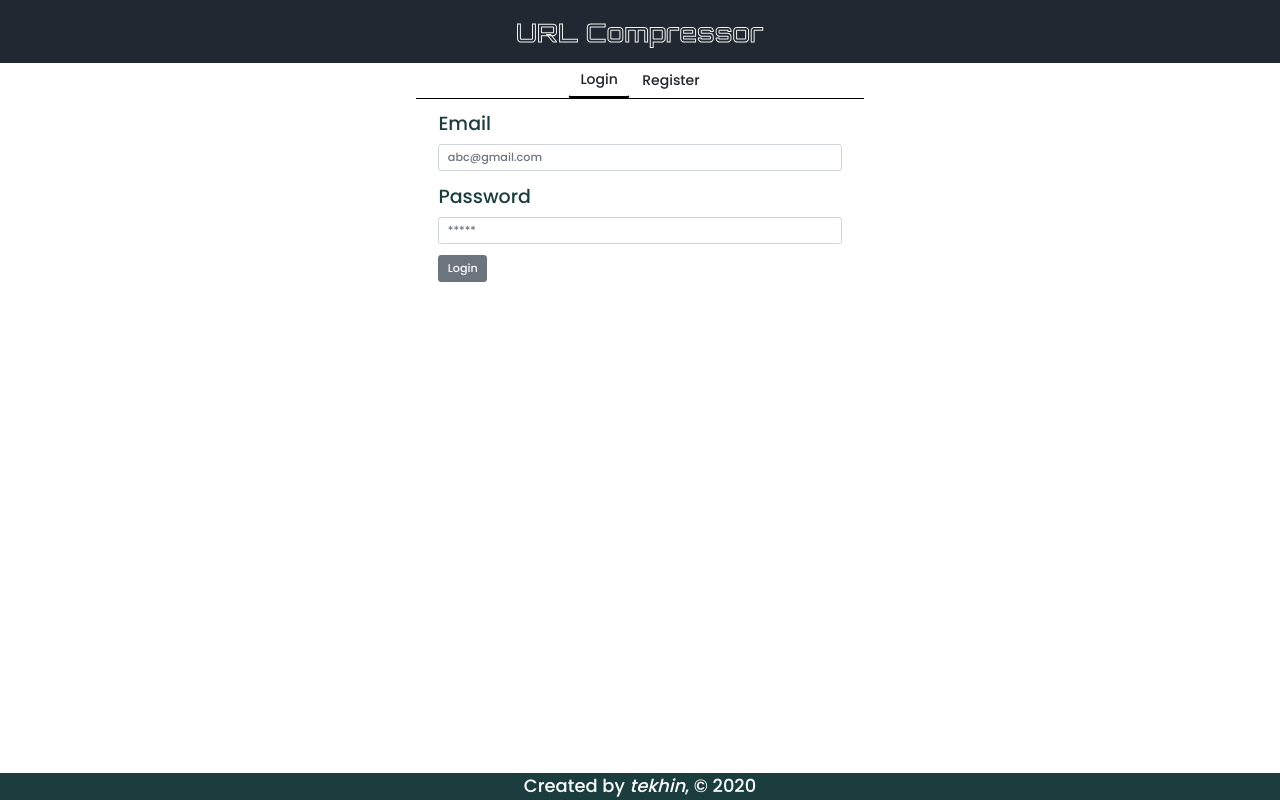
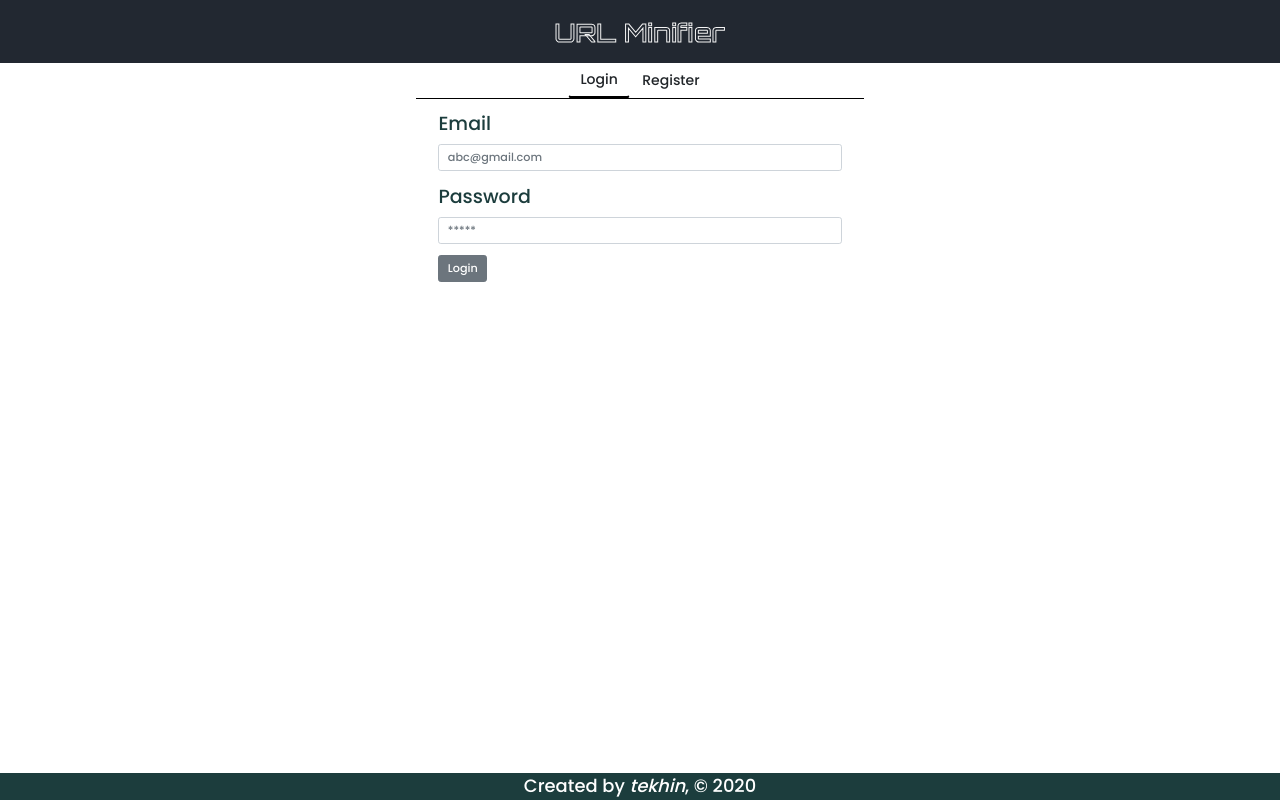
Before and after one commit to hyperloo/UrlCompressor-Client, a React (Create React App) app: page /auth in a window 1280 px wide. Built offline with nearby package versions, Linux system fonts and the light colour scheme; no server answers.

Commit message:
new url Added

```diff
--- a/public/index.html
+++ b/public/index.html
@@ -34,7 +34,7 @@
       work correctly both with client-side routing and a non-root public URL.
       Learn how to configure a non-root public URL by running `npm run build`.
     -->
-    <title>URL Compressor | by tekhin</title>
+    <title>URL Minifier | by tekhin</title>
   </head>
   <body>
     <noscript>You need to enable JavaScript to run this app.</noscript>
--- a/src/api/index.js
+++ b/src/api/index.js
@@ -1 +1 @@
-export const api = "https://cmprsr.herokuapp.com/api";
+export const api = "https://mnfy.herokuapp.com/api";
--- a/src/components/navBar/index.js
+++ b/src/components/navBar/index.js
@@ -19,7 +19,7 @@ const NavBar = ({ loading }) => {
         return (
           <header className="main-navigation">
             <h2>
-              <NavLink to="/tasks">URL Compressor</NavLink>
+              <NavLink to="/tasks">URL Minifier</NavLink>
             </h2>
             {loading ? (
               <Spinner className="bigSpinner" color="primary" />
--- a/src/components/url/url.scss
+++ b/src/components/url/url.scss
@@ -60,6 +60,11 @@
       text-align: center;
       margin-top: 0.5rem;
       overflow-wrap: anywhere;
+      overflow: auto;
+
+      > p {
+        overflow: auto;
+      }
     }
 
     .brief,
@@ -104,6 +109,11 @@
 
   .form-group {
     overflow-wrap: break-word;
+    overflow: auto;
+
+    > p {
+      overflow: auto;
+    }
   }
   p {
     font-size: 1.05rem;
```
